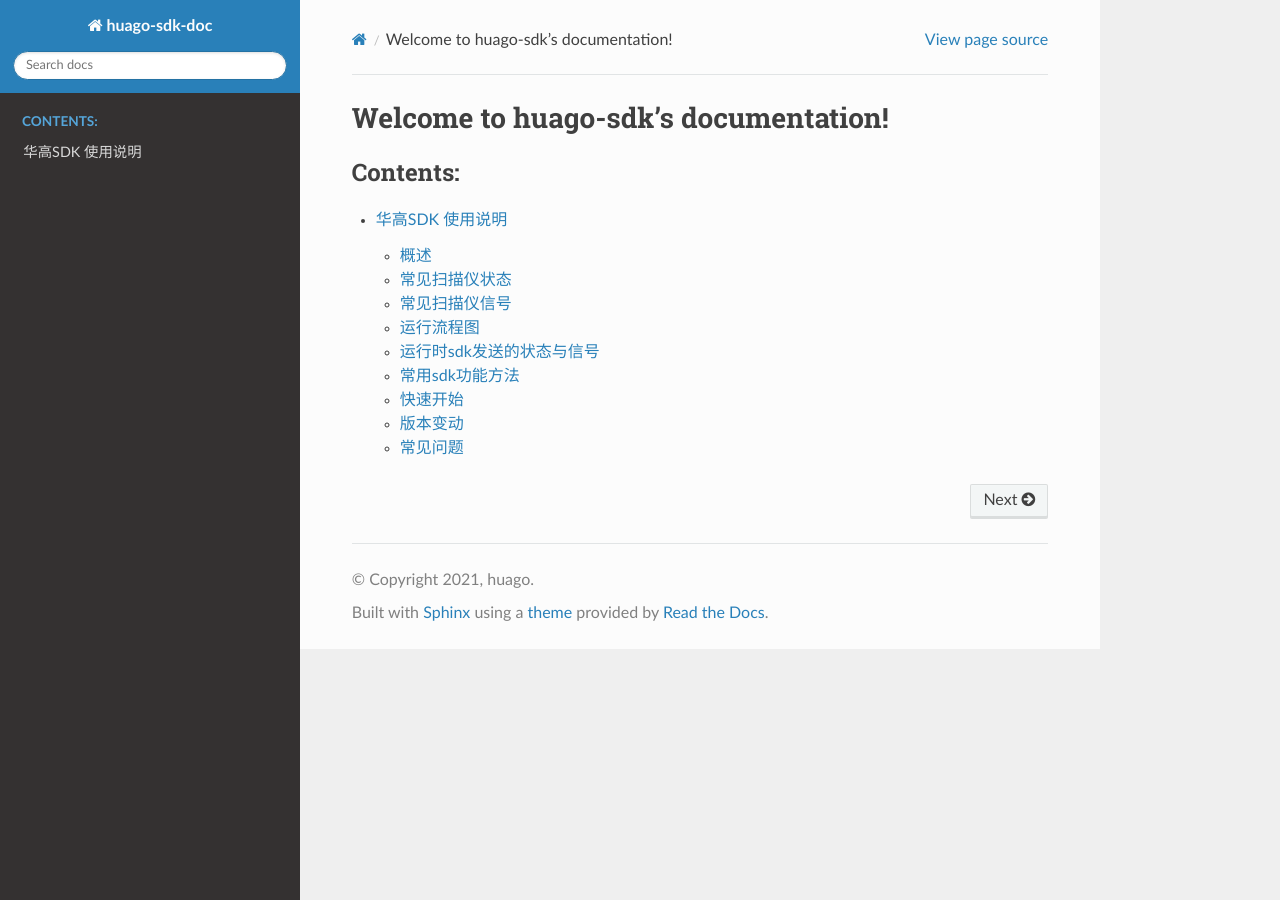
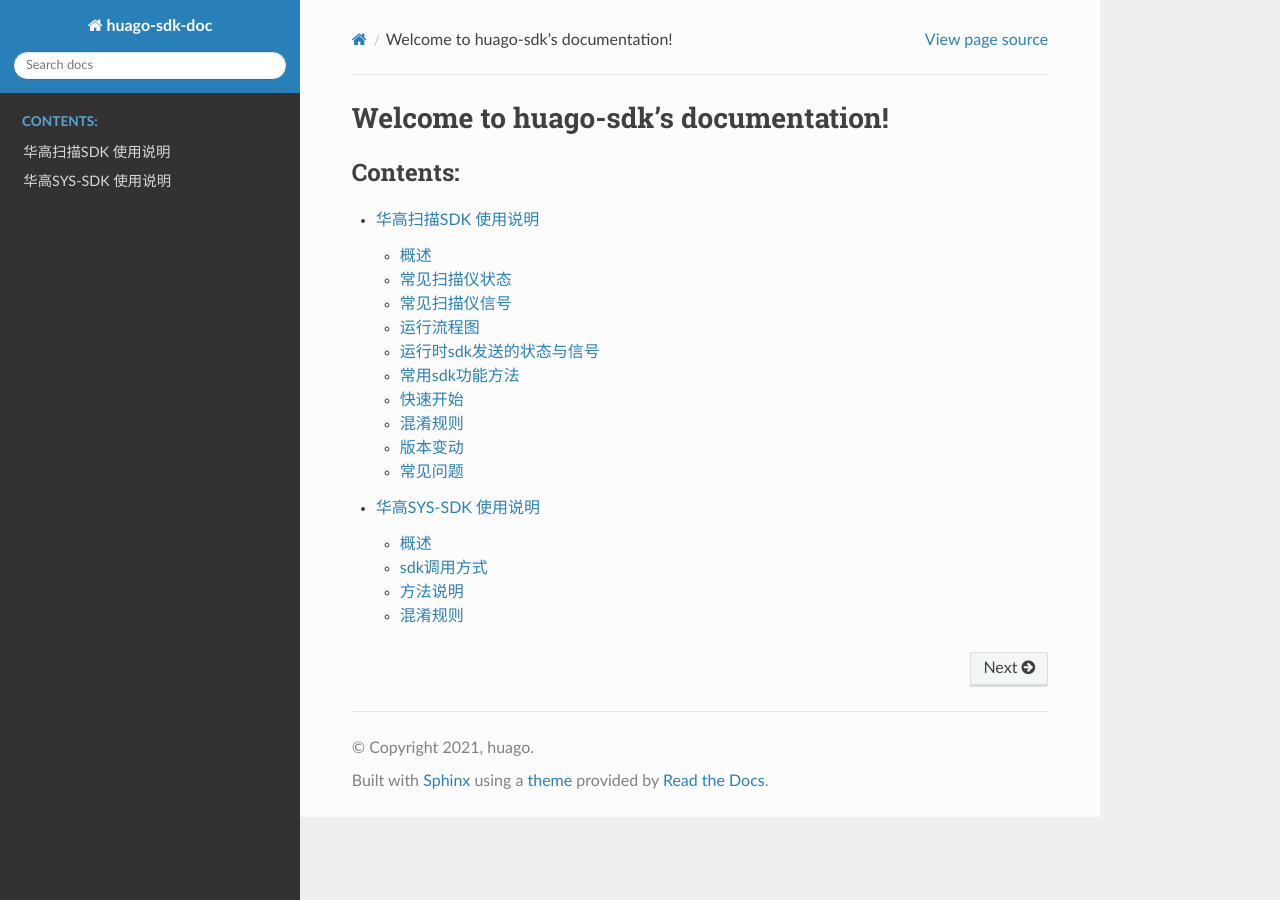
Before and after one commit to xjiangyan/huago-sdk, a Sphinx documentation site: the page built from source/index.rst, in a window 1280 px wide. Built offline with Sphinx 7.4.7 and the Read the Docs theme 2.0.0, drawn with Linux system fonts in a browser that asks for light colours; some of the changed lines change nothing that is shown.

Commit message:
add sys-sdk doc

```diff
--- a/source/index.rst
+++ b/source/index.rst
@@ -11,3 +11,4 @@ Welcome to huago-sdk's documentation!
    :caption: Contents:
 
    sdk
+   smsdk
--- a/source/sdk.rst
+++ b/source/sdk.rst
@@ -1,5 +1,5 @@
-华高SDK 使用说明
-================
+华高扫描SDK 使用说明
+====================
 
 
 
@@ -396,9 +396,9 @@ void setDpi																自定义dpi
 		int doubleNum; //双张次数
 		int errorNum;  //其他异常次数
 
----------------
-- **混淆规则**
----------------
+=========
+混淆规则
+=========
 
 ::
 
--- /dev/null
+++ b/source/smsdk.rst
@@ -0,0 +1,342 @@
+华高SYS-SDK 使用说明
+====================
+
+
+====================
+概述
+====================
+
+..
+
+	本SYS-SDK对基于rk3399版本的Android系统的华高扫描仪，提供一些常用功能以及系统性功能帮助Android开发。
+
+================
+sdk调用方式
+================
+
+	**HGSM.getInstance().xxx();**
+
+=============================================================			==============================================================================================================================================================
+ 方法名定义  															含义
+=============================================================  			==============================================================================================================================================================
+String getKernelVersion()												获取kernel版本信息
+String getAndroidVersion()												获取Android版本信息
+String getFirmwareVersion()   											获取固件版本信息
+String getAPIVersion()  												获取api版本信息
+String getAndroidDisplay() 												获取系统安装（升级）时间
+void hideNavBar(boolean hide) 											设置是否隐藏底部导航栏
+void setStatusBarDragable(boolean  drag)  								设置是否可以下拉出顶部状态栏
+void setAppAutoRun(String pkg) 											设置开机需要拉起的app
+void setDefaultLauncher(String pkg) 									设置默认的launcher
+List<RemovableStorageInfo> getRemovableExternalStorageList() 			获取外部可移动存储列表（U盘等）
+boolean unMountExternalStorage(String id)								根据提供的外部存储id来弹出设备
+void shutdown()															关机
+void reboot(boolean safeMode)											重启
+void togglePanel()														拉出\收起状态栏
+void collapsePanels()													收起状态栏
+void expandPanel()														展开状态栏
+void setSysSleepTime(int delayTime)										设置系统的休眠时间
+int getSleepTimeOut(Context context)									获取系统休眠时间
+int getScreenWidth(Context context)										获取屏幕可用宽度px
+int getScreenHeight(Context context)									获取屏幕可用高度px
+int getFullScreenWidth(Activity context)								获取全屏的宽度px
+int getFullScreenHeight(Activity context)								获取全屏的高度px
+int getDensityDpi(Context context)										获取屏幕密度值
+boolean setDensityDpi(int density)										设置屏幕密度
+boolean resetDensityDpi()												重置屏幕密度
+boolean takeScreenshot(String path, String name)						屏幕截屏
+boolean setScreenOff(boolean off)										控制屏幕开关
+boolean clearApp(String pkg)											清除应用缓存
+boolean forceStopApp(String pkg)										强制关闭某个应用
+boolean execSuCmd(String command)										以root权限执行shell命令
+=============================================================			==============================================================================================================================================================
+
+
+
+=========
+方法说明
+=========
+
+----------------------------
+- **获取kernel版本信息**
+----------------------------
+
+::
+
+	HGSM.getInstance().getKernelVersion();
+
+-----------------------------
+- **获取Android系统版本信息**
+-----------------------------
+
+::
+
+	HGSM.getInstance().getAndroidVersion();
+
+----------------------
+- **获取固件版本信息**
+----------------------
+
+::
+
+	HGSM.getInstance().getFirmwareVersion();
+
+---------------------
+- **获取api版本信息**
+---------------------
+
+::
+
+	HGSM.getInstance().getAPIVersion();
+
+------------------------------
+- **获取系统安装（升级）时间**
+------------------------------
+
+::
+
+	HGSM.getInstance().getAndroidDisplay();
+
+----------------------------
+- **设置是否隐藏底部导航栏**
+----------------------------
+
+::
+
+	//true:隐藏底部导航栏 false:显示底部导航栏
+	HGSM.getInstance().hideNavBar(true);
+
+------------------------------------
+- **设置是否可以上下拉出顶部状态栏**
+------------------------------------
+
+::
+
+	//true:允许下拉显示状态栏 false:禁止下拉显示状态栏
+	HGSM.getInstance().setStatusBarDragable(true);
+
+----------------------------------
+- **设置开机需要拉起的app**
+----------------------------------
+
+::
+
+	//@param pkg  需要开机启动的apk包名
+	HGSM.getInstance().setAppAutoRun("com.huago.app");
+
+----------------------------------
+- **设置默认的launcher**
+----------------------------------
+
+::
+
+	//@param pkg  需要设为默认launcher的apk包名
+	HGSM.getInstance().setDefaultLauncher("com.huago.app");
+
+----------------------------------------------
+- **获取已挂载的外部可移动存储列表（U盘等）**
+----------------------------------------------
+
+::
+
+	//@return RemovableStorageInfo 包含有path（装载的路径）以及id（装载的id）
+	// path:外部存储设备在扫描仪上挂载的根路径，可以添加子路径来实现外部存储的写入\读取文件功能
+	// id: 在弹出外部存储设备时可用
+	List<RemovableStorageInfo> storageList = HGSM.getInstance().getRemovableExternalStorageList();
+
+-------------------------------------
+- **根据提供的外部存储id来弹出设备**
+-------------------------------------
+
+::
+
+	//@param id 由getRemovableExternalStorageList方法获取到的id
+	//@return result: true:弹出成功  false:弹出失败  弹出后即可拔出外部存储（直接拔出可能导致损坏）
+	//弹出所需时间与存储设备本身有关，可能比较耗时
+	boolean b = HGSM.getInstance().unMountExternalStorage(id);
+
+-------------------------------------
+- **关机**
+-------------------------------------
+
+::
+
+	HGSM.getInstance().shutdown();
+
+-------------------------------------
+- **重启**
+-------------------------------------
+
+::
+
+	//@param safeMode 是否重启进入安全模式  true:重启并进入安全模式  false:单纯重启
+	HGSM.getInstance().reboot(safeMode);
+
+-------------------------------------
+- **拉出/收起状态栏**
+-------------------------------------
+
+::
+
+	//当前是拉出状态栏时，将收起，反之亦然
+	HGSM.getInstance().togglePanel();
+
+-------------------------------------
+- **收起状态栏**
+-------------------------------------
+
+::
+
+	HGSM.getInstance().collapsePanels();
+
+-------------------------------------
+- **展开状态栏**
+-------------------------------------
+
+::
+
+	HGSM.getInstance().expandPanel();
+
+-------------------------------------
+- **设置系统的休眠时间**
+-------------------------------------
+
+::
+
+	//@param delayTime 屏幕将在delayTime毫秒之后息屏。传入参数不得少于 30*1000（30秒）
+	boolean result = HGSM.getInstance().setSysSleepTime(delayTime);
+
+-------------------------------------
+- **获取系统的休眠时间**
+-------------------------------------
+
+::
+
+	//@param content 上下文
+	//@return 毫秒
+	int time = HGSM.getInstance().getSleepTimeOut(content);
+
+-------------------------------------
+- **获取屏幕可用高度px**
+-------------------------------------
+
+::
+
+	//@param content 上下文
+	//@return 高度px 可能去除了状态栏\导航栏的高度
+	int height = HGSM.getInstance().getScreenHeight(content);
+
+-------------------------------------
+- **获取屏幕可用宽度px**
+-------------------------------------
+
+::
+
+	//@param content 上下文
+	//@return 宽度px 可能去除了状态栏\导航栏的宽度
+	int width = HGSM.getInstance().getScreenWidth(content);
+
+-------------------------------------
+- **获取全屏的宽度px**
+-------------------------------------
+
+::
+
+	//@param activity
+	//@return 宽度px
+	int width = HGSM.getInstance().getFullScreenWidth(activity);
+
+-------------------------------------
+- **获取全屏的高度px**
+-------------------------------------
+
+::
+
+	//@param activity
+	//@return 高度px
+	int height = HGSM.getInstance().getFullScreenHeight(activity);
+
+-------------------------------------
+- **获取屏幕密度值**
+-------------------------------------
+
+::
+
+	//@param content 上下文
+	//@return 屏幕密度dpi
+	int density = HGSM.getInstance().getDensityDpi(content);
+
+-------------------------------------
+- **设置屏幕密度**
+-------------------------------------
+
+::
+
+	//@param density dpi 取值范围 160~600
+	HGSM.getInstance().setDensityDpi(density);
+
+-------------------------------------
+- **重置屏幕密度**
+-------------------------------------
+
+::
+
+	HGSM.getInstance().resetDensityDpi();
+
+-------------------------------------
+- **屏幕截屏**
+-------------------------------------
+
+::
+
+	//@param path 需要保存的目录
+	//@param name 保存文件名
+	HGSM.getInstance().takeScreenshot(String path, String name);
+
+-------------------------------------
+- **控制屏幕开关**
+-------------------------------------
+
+::
+
+	//@param off  true:息屏 false:亮屏
+	HGSM.getInstance().setScreenOff(true);
+
+-------------------------------------
+- **清除应用缓存**
+-------------------------------------
+
+::
+
+	//效果相当于在设置里的应用信息界面点击了「清除缓存」和「清除数据」
+	//可用于恢复一些异常状态
+	//@param pkg 要清除应用缓存的APP包名
+	HGSM.getInstance().clearApp("com.huago.app");
+
+-------------------------------------
+- **强制关闭某个应用**
+-------------------------------------
+
+::
+
+	//@param pkg  要关闭的APP包名
+	HGSM.getInstance().forceStopApp("com.huago.app");
+
+-------------------------------------
+- **以root权限执行命令**
+-------------------------------------
+
+::
+
+	//@param command  要执行的命令 可能有些命令不支持
+	HGSM.getInstance().execSuCmd(command);
+
+
+===============
+混淆规则
+===============
+
+::
+
+	-keep class com.huagao.sm.** { *; }
+	-keep class com.android.internal.statusbar.** { *; }
```
